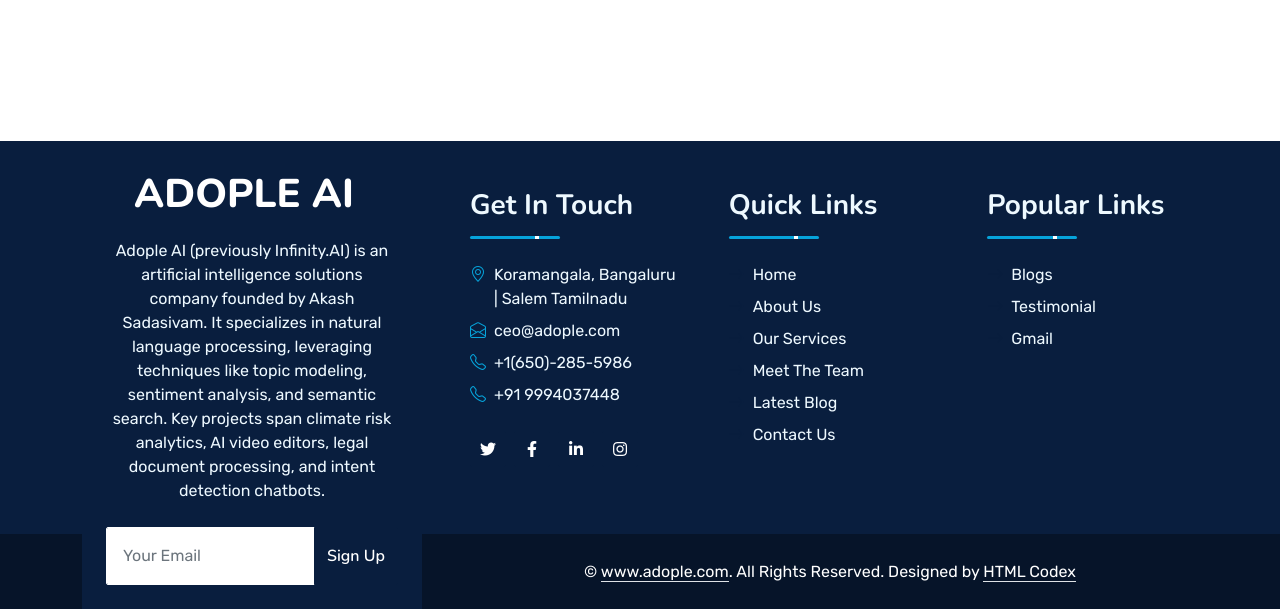
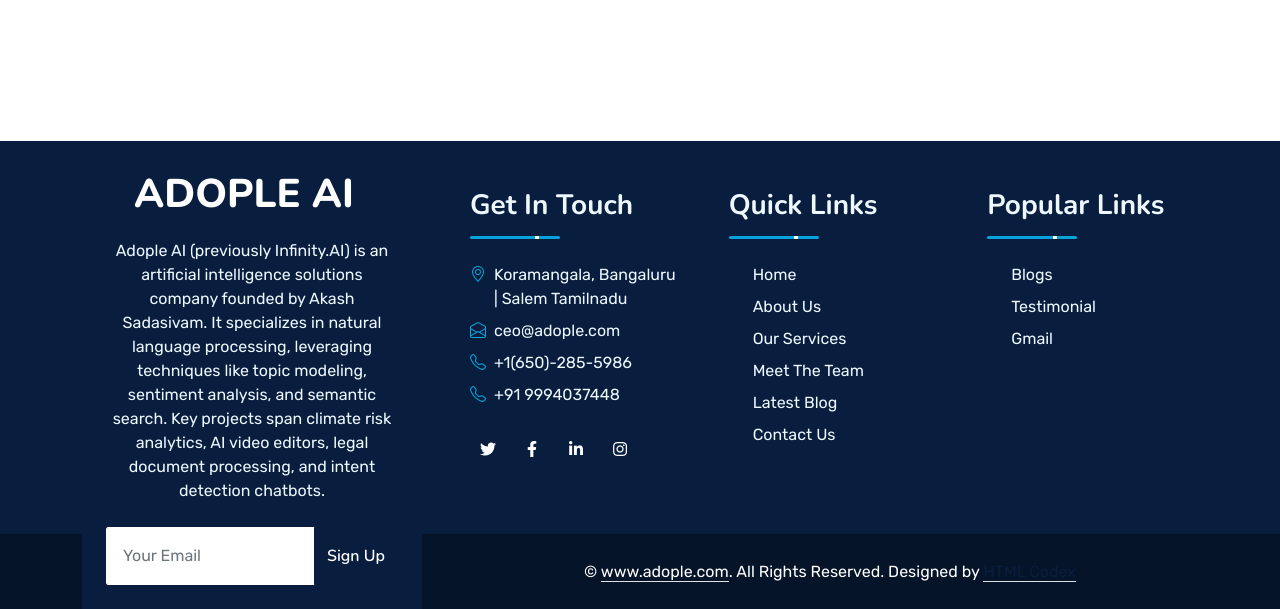
Before and after one commit to adopleai/websitedemo, a plain HTML site: page index.html in a window 1280 px wide. Shown: the part 8359-8968 px from the top of the page. Drawn offline with nearby package versions, Linux system fonts and the light colour scheme.

Commit message:
Update index.html

```diff
--- a/index.html
+++ b/index.html
@@ -882,7 +882,7 @@
                         <p class="mb-0">&copy; <a class="text-white border-bottom" href="#">www.adople.com</a>. All Rights Reserved.
 
 						<!--/*** This template is free as long as you keep the footer author’s credit link/attribution link/backlink. If you'd like to use the template without the footer author’s credit link/attribution link/backlink, you can purchase the Credit Removal License from "https://htmlcodex.com/credit-removal". Thank you for your support. ***/-->
-						Designed by <a class="text-white border-bottom" href="https://htmlcodex.com">HTML Codex</a></p>
+						Designed by <a class="text-dark border-bottom" href="https://htmlcodex.com">HTML Codex</a></p>
                     </div>
                 </div>
             </div>
```
